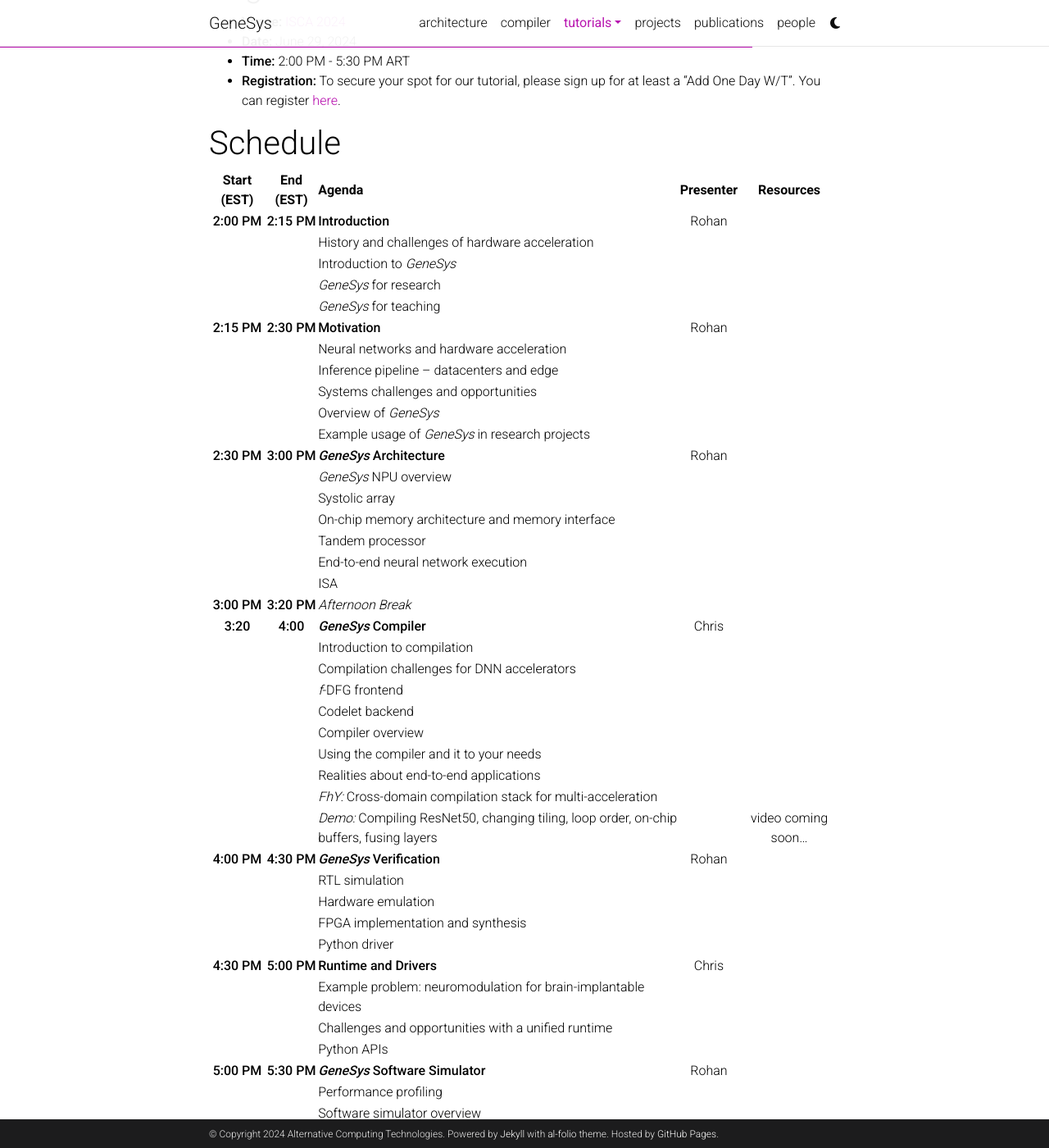
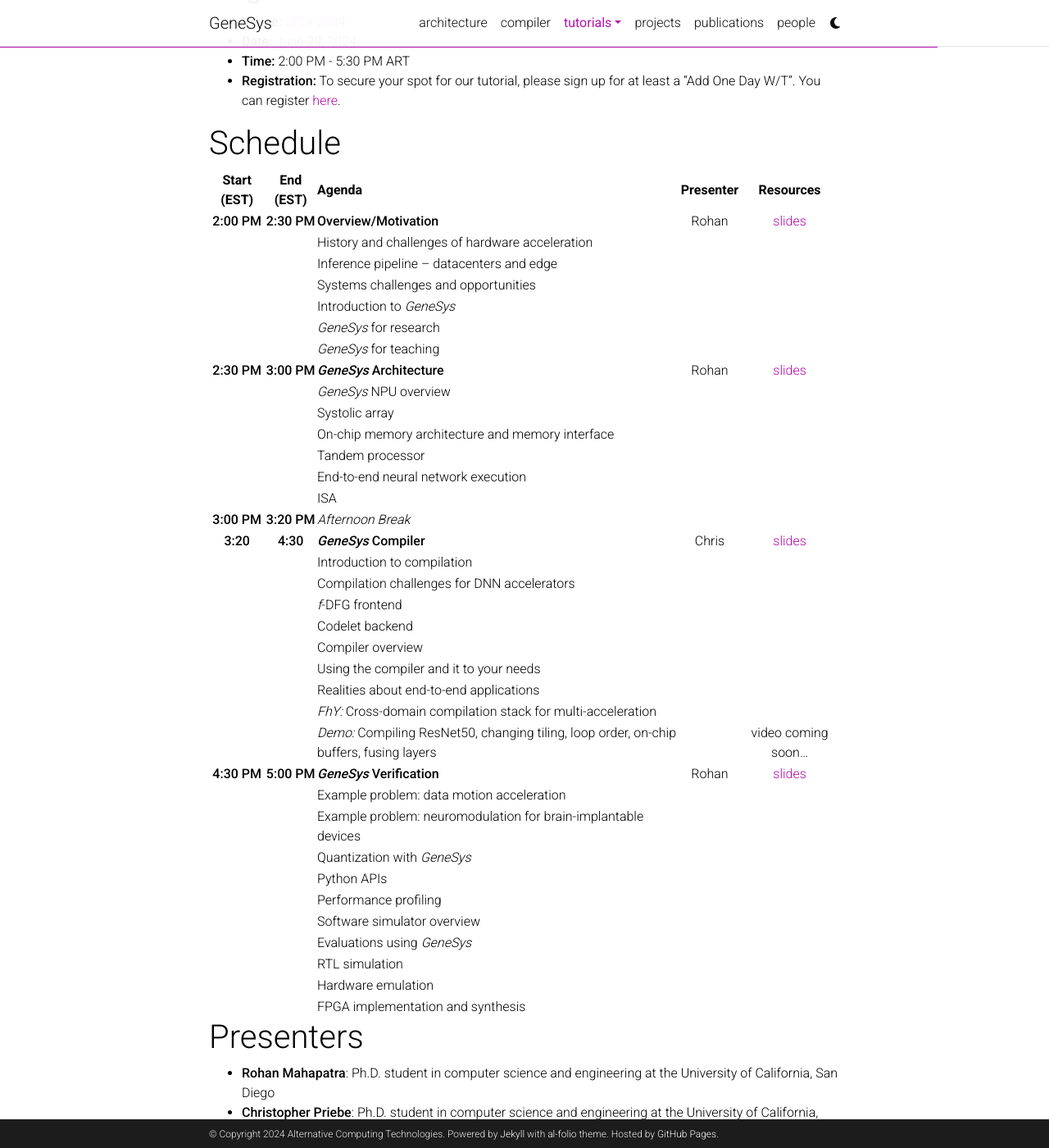
Before and after one commit to nolanlyc/actlab-genesys-yuchuan.github.io, a Jekyll site: the page built from _pages/isca_2024.md, in a window 1280 px wide and 1400 px high, scrolled down 663 px. Shown: the whole window at 82% size. Built offline with Jekyll 4.4.1, drawn with Linux system fonts in a browser that asks for light colours; comment, search, counter and statistics services are not loaded; a style sheet for code colours, icons or effects is not loaded; some of the changed text lies outside the part shown.

Commit message:
Added ISCA slides and news

```diff
--- a/_pages/isca_2024.md
+++ b/_pages/isca_2024.md
@@ -28,18 +28,14 @@
 
 | Start (EST) | End (EST) | Agenda | Presenter | Resources |
 | :---------: | :-------: | :----- | :-------: | :-------: |
-| **2:00 PM** | **2:15 PM** | **Introduction** | Rohan |  |
+| **2:00 PM** | **2:30 PM** | **Overview/Motivation** | Rohan | [slides](https://drive.google.com/file/d/1w3bcczA0BKzD_iNIj6pa1GQN1lZFiON1/view?usp=sharing) |
 | | | History and challenges of hardware acceleration | | |
+| | | Inference pipeline – datacenters and edge | | |
+| | | Systems challenges and opportunities | | |
 | | | Introduction to _GeneSys_ | | |
 | | | _GeneSys_ for research | | |
 | | | _GeneSys_ for teaching | | |
-| **2:15 PM** | **2:30 PM** | **Motivation** | Rohan |  |
-| | | Neural networks and hardware acceleration | | |
-| | | Inference pipeline – datacenters and edge | | |
-| | | Systems challenges and opportunities | | |
-| | | Overview of _GeneSys_ | | |
-| | | Example usage of _GeneSys_ in research projects | | |
-| **2:30 PM** | **3:00 PM** | **_GeneSys_ Architecture** | Rohan |  |
+| **2:30 PM** | **3:00 PM** | **_GeneSys_ Architecture** | Rohan | [slides](https://drive.google.com/file/d/1xSemMwqMLhg7LXJhCduiGvFAg03PYB1H/view?usp=sharing) |
 | | | _GeneSys_ NPU overview | | |
 | | | Systolic array | | |
 | | | On-chip memory architecture and memory interface | | |
@@ -47,7 +43,7 @@
 | | | End-to-end neural network execution | | |
 | | | ISA | | |
 | **3:00 PM** | **3:20 PM** | *Afternoon Break* | | |
-| **3:20** | **4:00** | **_GeneSys_ Compiler** | Chris |  |
+| **3:20** | **4:30** | **_GeneSys_ Compiler** | Chris | [slides](https://drive.google.com/file/d/1QCDOrf_RhJsPCZMhajkGqgrGl7SqovaR/view?usp=sharing) |
 | | | Introduction to compilation | | |
 | | | Compilation challenges for DNN accelerators | | |
 | | | _f_-DFG frontend | | |
@@ -57,20 +53,17 @@
 | | | Realities about end-to-end applications | | |
 | | | *FhY:* Cross-domain compilation stack for multi-acceleration | | |
 | | | *Demo:* Compiling ResNet50, changing tiling, loop order, on-chip buffers, fusing layers | | video coming soon... |
-| **4:00 PM** | **4:30 PM** | **_GeneSys_ Verification** | Rohan | |
+| **4:30 PM** | **5:00 PM** | **_GeneSys_ Verification** | Rohan | [slides](https://drive.google.com/file/d/1CTaIY1l5P1EwqZbEa5CEp7FIQYf59hoQ/view?usp=sharing) |
+| | | Example problem: data motion acceleration | | |
+| | | Example problem: neuromodulation for brain-implantable devices | | |
+| | | Quantization with *GeneSys* | | |
+| | | Python APIs | | |
+| | | Performance profiling | | |
+| | | Software simulator overview | | |
+| | | Evaluations using *GeneSys* | | |
 | | | RTL simulation | | |
 | | | Hardware emulation | | |
 | | | FPGA implementation and synthesis | | |
-| | | Python driver | | |
-| **4:30 PM** | **5:00 PM** | **Runtime and Drivers** | Chris | |
-| | | Example problem: neuromodulation for brain-implantable devices | | |
-| | | Challenges and opportunities with a unified runtime | | |
-| | | Python APIs | | |
-| **5:00 PM** | **5:30 PM** | **_GeneSys_ Software Simulator** | Rohan | |
-| | | Performance profiling | | |
-| | | Software simulator overview | | |
-| | | Validation with FPGA | | |
-| | | Evaluations using *GeneSys* | | |
 
 # Presenters
 - **Rohan Mahapatra**: Ph.D. student in computer science and engineering at the University of California, San Diego
```
Also changed, not shown: _news/isca_2024_presentation.md (added, +9 -0 lines), _pages/asplos_2024.md (+1 -1 lines).
